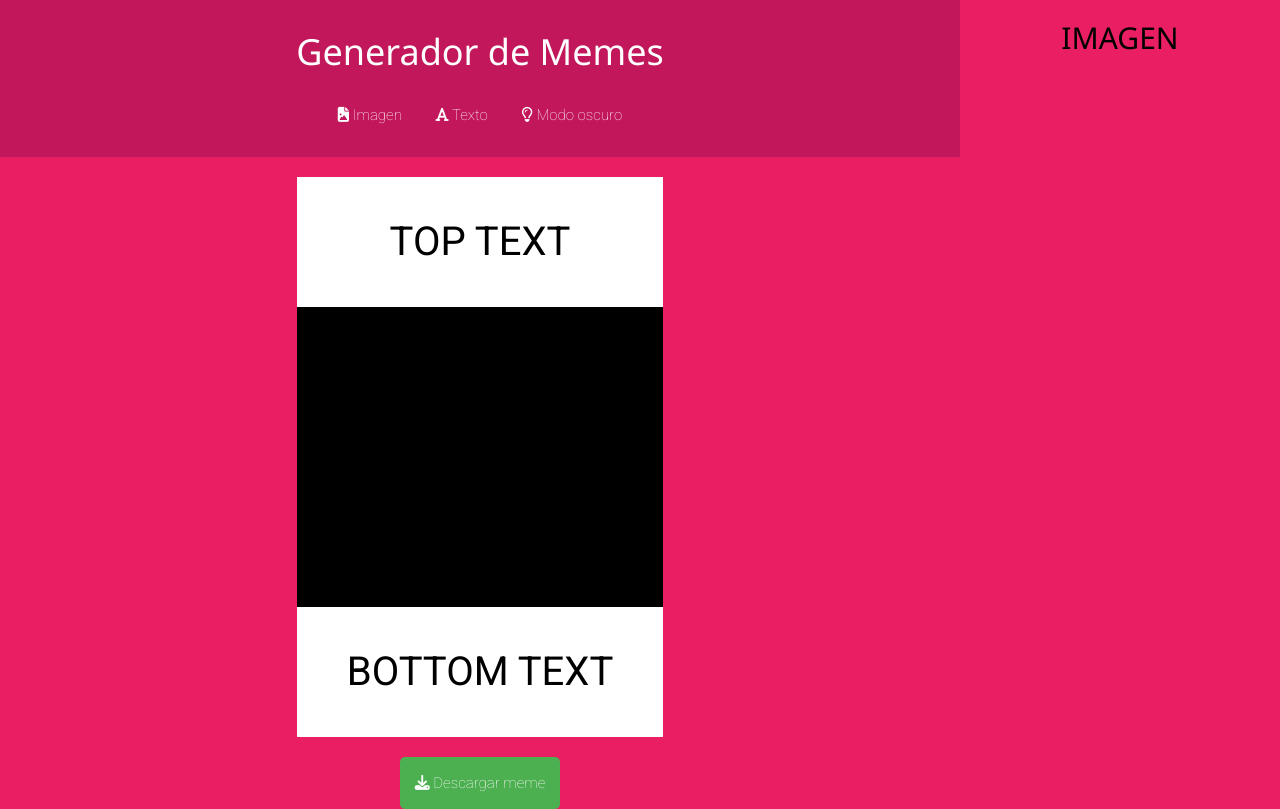
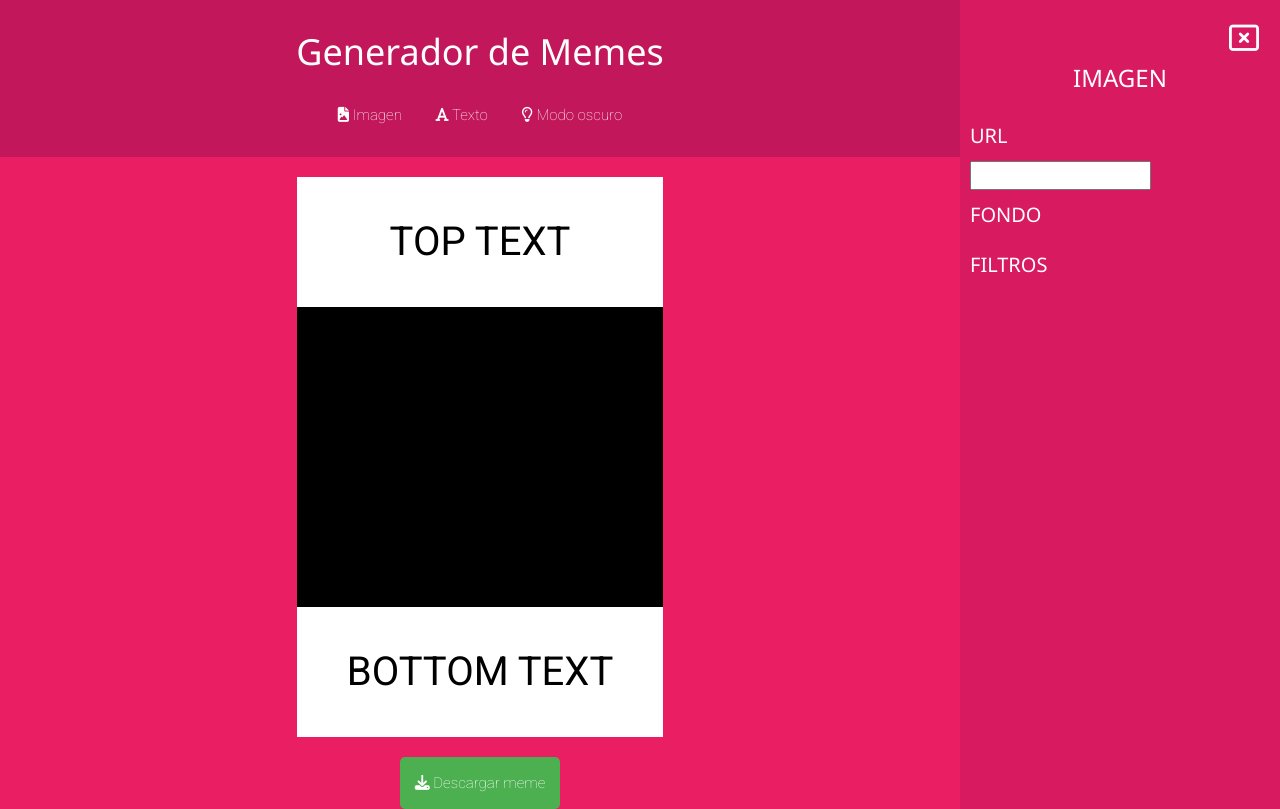
Before and after one commit to fabimmu/ada-gen-memes, a plain HTML site: page index.html in a window 1280 px wide. Drawn offline with nearby package versions, Linux system fonts and the light colour scheme.

Commit message:
Sidebar HTML+CSS, in progress

```diff
--- a/index.html
+++ b/index.html
@@ -41,8 +41,19 @@
       </section>
     </main>
     <!--SIDEBARS-->
-    <div class="sidebar">
-      <h2>IMAGEN</h2>
-    </div>
+    <aside class="sidebar">
+      <button class="close-panel" id="close-panel">
+        <i class="far fa-window-close"></i>
+      </button>
+      <br /><br />
+      <h3>IMAGEN</h3>
+      <div class="img-configs">
+        <h4>URL</h4>
+        <input type="url" />
+        <h4>FONDO</h4>
+
+        <h4>FILTROS</h4>
+      </div>
+    </aside>
   </body>
 </html>
--- a/styles/styles.css
+++ b/styles/styles.css
@@ -15,6 +15,7 @@ header {
   padding: 15px;
 }
 h1 {
+  text-align: center;
   margin-bottom: 10px;
 }
 .btn-option {
@@ -81,8 +82,34 @@ main {
   background-color: #347a37ec;
 }
 .sidebar {
+  color: white;
+  background-color: #d81b60;
   display: flex;
-  justify-content: center;
+  flex-direction: column;
+  align-content: center;
+  align-items: center;
   padding: 5px;
   width: 25%;
 }
+.close-panel {
+  background-color: #d81b60;
+  border: none;
+  font-size: 2em;
+  text-align: left;
+
+  position: fixed;
+  top: 15px;
+  right: 15px;
+  border-radius: 3px;
+  cursor: pointer;
+}
+.img-configs {
+  display: flex;
+  flex-direction: column;
+  align-content: center;
+  align-items: flex-start;
+  width: 100%;
+  padding: 5px;
+}
+input:url {
+}
```
